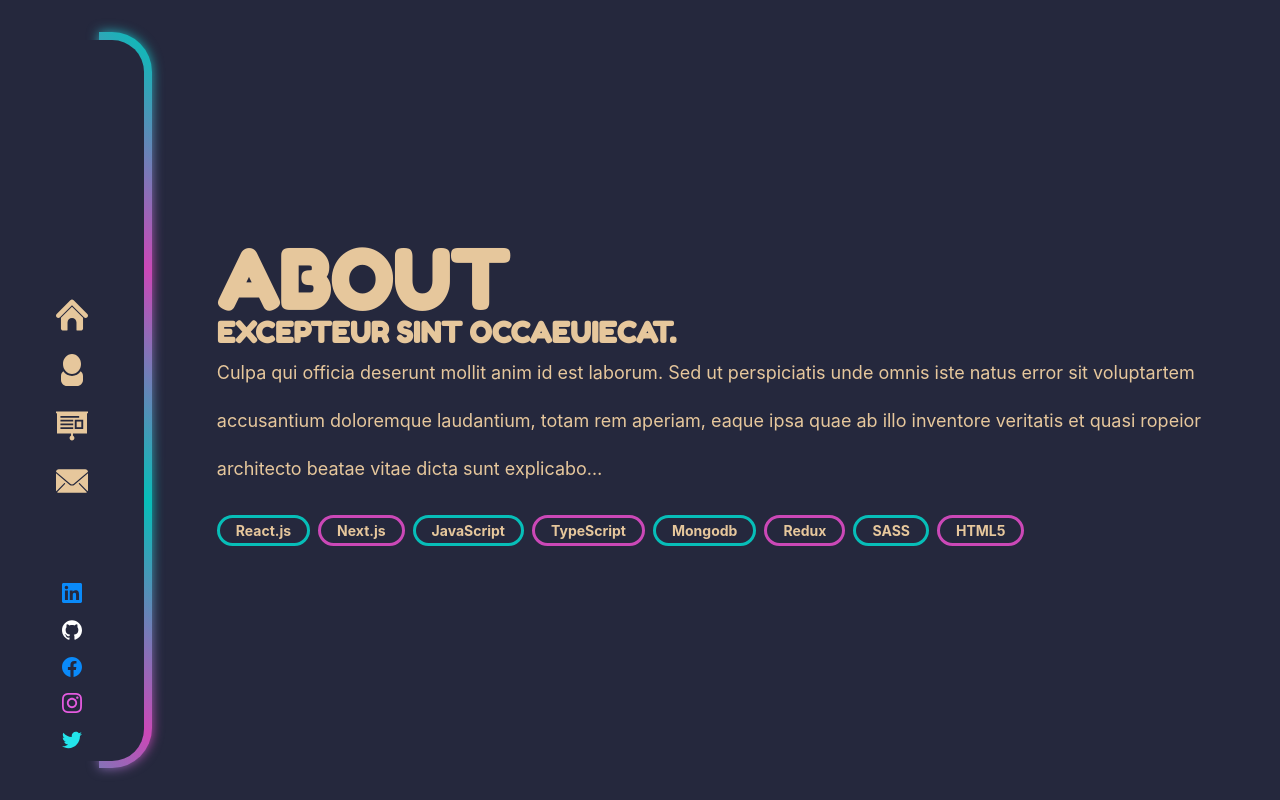
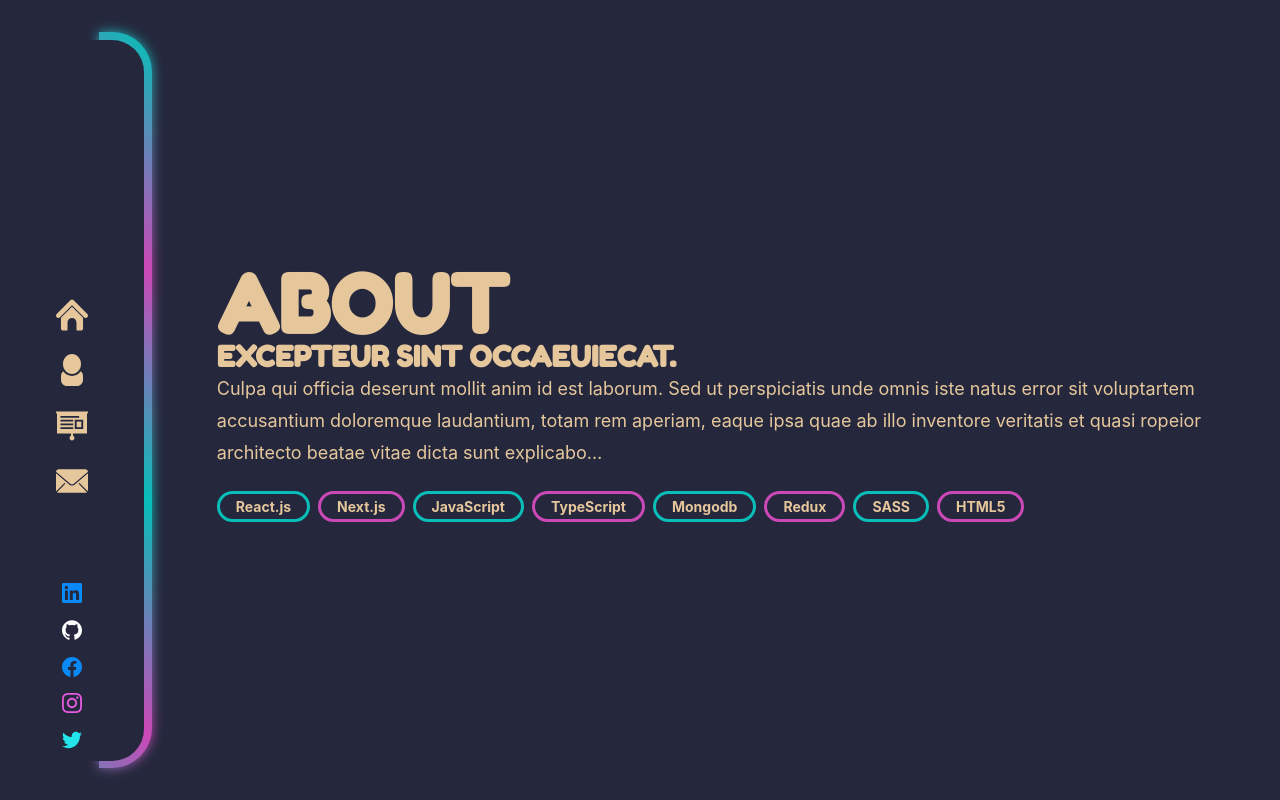
Before and after one commit to HyRALis/Portfolio, a Next.js app: page /about in a window 1280 px wide. Built offline with nearby package versions, Linux system fonts and the light colour scheme.

Commit message:
Some changes for styling

```diff
--- a/styles/globals.scss
+++ b/styles/globals.scss
@@ -100,7 +100,7 @@ h3 {
 
 p {
   font-size: $p-sm;
-  line-height: $h1-sm;
+  line-height: $h2-sm;
 }
 
 @media (min-width: $break-md) {
--- a/styles/Home.module.scss
+++ b/styles/modules/Home.module.scss
@@ -1,9 +1,9 @@
-@import "./variables.scss";
+@import "../variables.scss";
 
 .container {
   position: relative;
   height: calc(100vh - 5rem);
-  padding: 0 0.5rem;
+  padding: 1.875rem 0.5rem 0px 0.5rem;
   display: flex;
   flex-direction: column;
   justify-content: center;
@@ -16,7 +16,7 @@
   display: flex;
   flex-direction: column;
   align-items: flex-start;
-  justify-content: center;
+  justify-content: space-around;
   svg {
     align-self: flex-end;
     height: 45%;
```
